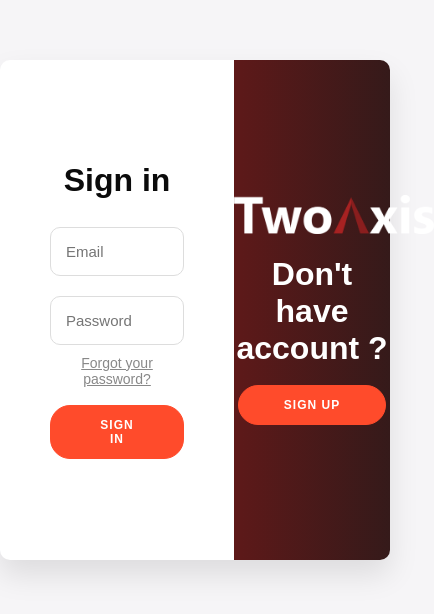
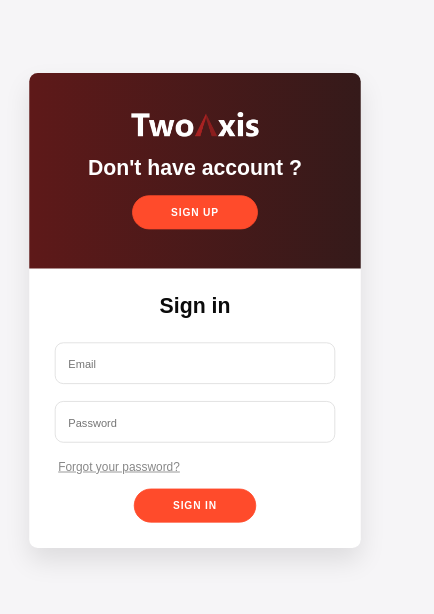
Before and after one commit to twoaxis/social-media-web, a plain HTML site: page login.html in a window 390 px wide. Shown: the part 112-726 px from the top of the page, 434 px wide, since content can reach past the window. Drawn offline with nearby package versions, Linux system fonts and the light colour scheme.

Commit message:
make responsive design

```diff
--- a/css/auth.css
+++ b/css/auth.css
@@ -84,6 +84,7 @@
     color: #888;
     font-size: 14px;
     display: flex;
+    padding-left: 4px;
 }
 
 #two-logo{
@@ -123,3 +124,69 @@
     text-align: center;
     display: none;
 }
+
+.signup-btn{
+    margin-top: 20px;
+}
+
+@media (max-width: 992px) {
+    body{
+        padding: 0 50px;
+    }
+    .container{
+        flex-direction: column-reverse;
+        height: fit-content;
+    }
+    .auth{
+        padding-top: 20px;
+    }
+
+    .welcome{
+        width: 100%;
+        border-radius: 10px 10px 0 0;
+        height: 250px;
+    }
+}
+
+@media (max-width: 768px){
+    body{
+        padding: 0;
+    }
+
+    .container{
+        transform: scale(0.85);
+    }
+    #two-logo{
+        width: 150px;
+    }
+
+    .welcome{
+        height: 230px;
+    }
+
+    .welcome h1{
+        font-size: 25px;
+    }
+
+    #signupForm h1, #signinForm h1{
+        font-size: 25px;
+    }
+
+    .auth{
+        padding: 30px;
+    }
+
+    #signupForm input::placeholder, #signinForm input::placeholder{
+        font-size: 13px;
+    }
+
+    .forgot-password{
+        margin-top: 10px;
+    }
+}
+
+@media (max-width: 325px){
+    .welcome h1{
+        font-size: 23px;
+    }
+}
```
